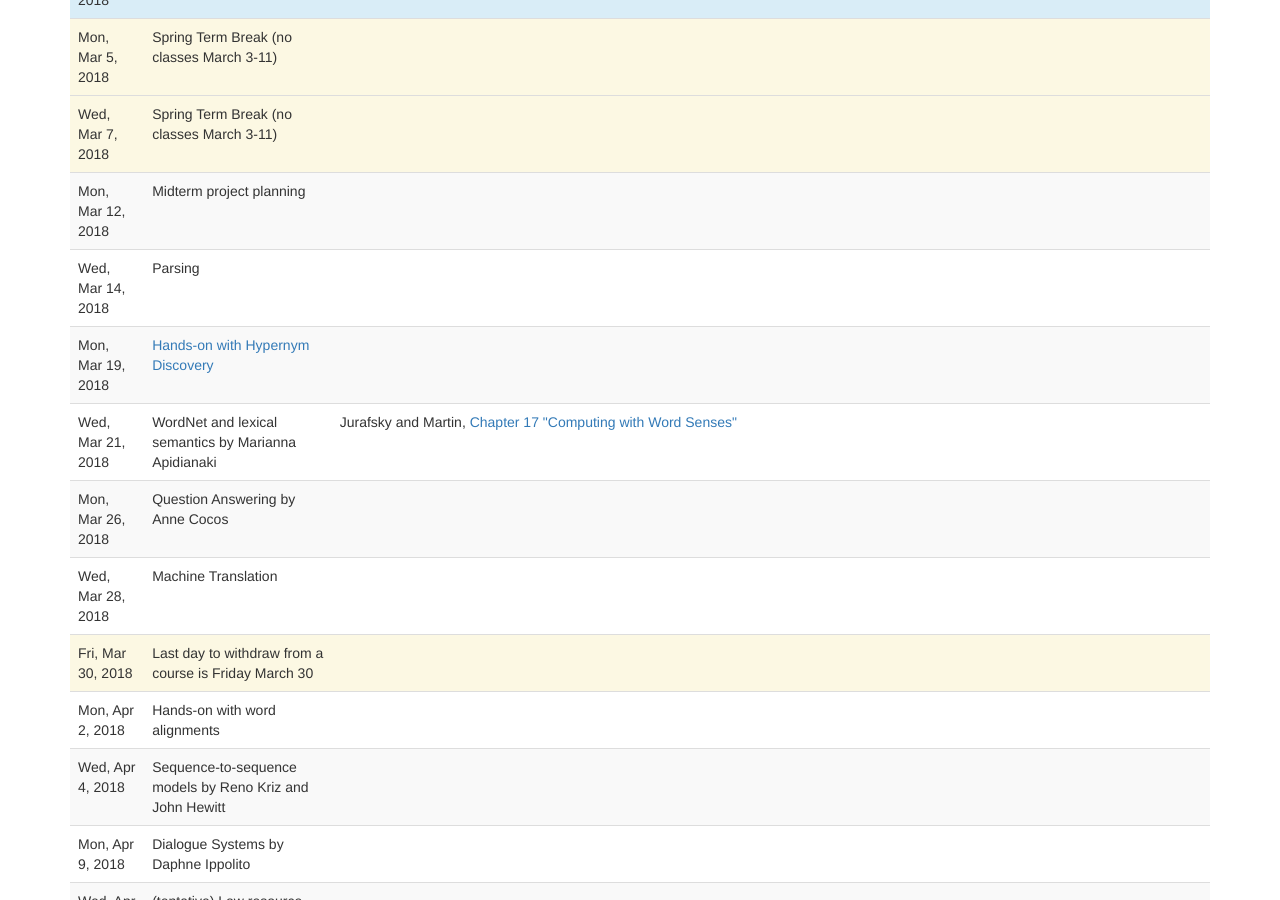
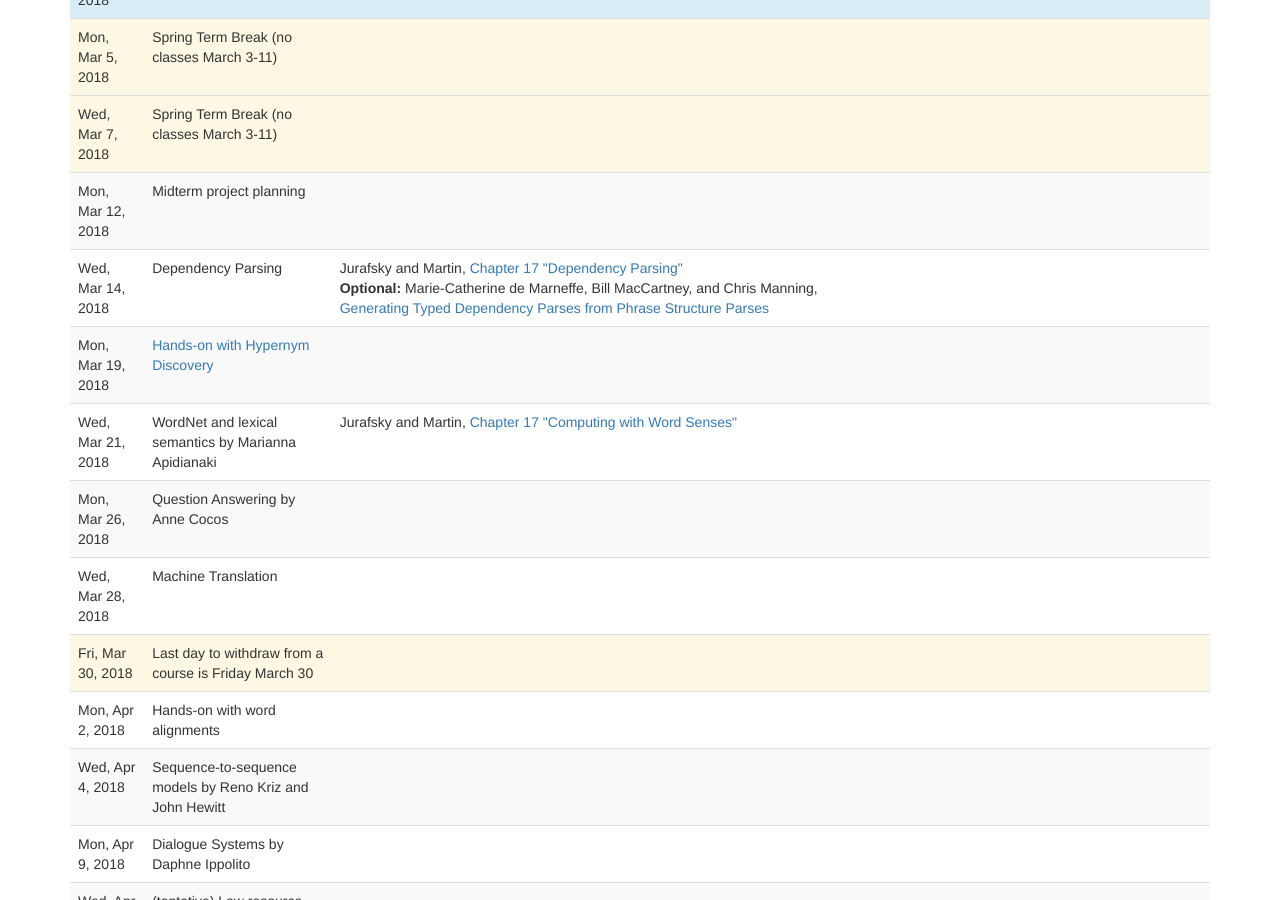
Before and after one commit to computational-linguistics-class/computational-linguistics-class.github.io, a Jekyll site: the page built from lectures.md, in a window 1280 px wide and 900 px high, scrolled down 2048 px. Built offline with Jekyll 4.4.1, drawn with Linux system fonts in a browser that asks for light colours; nearby versions of some CDN libraries; a script that is not in the unit is left out.

Commit message:
Readings for tomorrow's lecture

```diff
--- a/_data/lectures.yaml
+++ b/_data/lectures.yaml
@@ -319,8 +319,17 @@
 -
   date: 2018-03-14
   slides:
-  title: Parsing
+  title: Dependency Parsing
   readings:
+    -
+      title: Chapter 17 "Dependency Parsing"
+      authors: Jurafsky and Martin
+      url: https://web.stanford.edu/~jurafsky/slp3/14.pdf
+    -
+      title: Generating Typed Dependency Parses from Phrase Structure Parses
+      authors: Marie-Catherine de Marneffe, Bill MacCartney, and Chris Manning
+      url: https://nlp.stanford.edu/~wcmac/papers/td-lrec06.pdf
+      optional: true
 -
   date: 2018-03-19
   slides: http://computational-linguistics-class.org/assignment8.html
```
